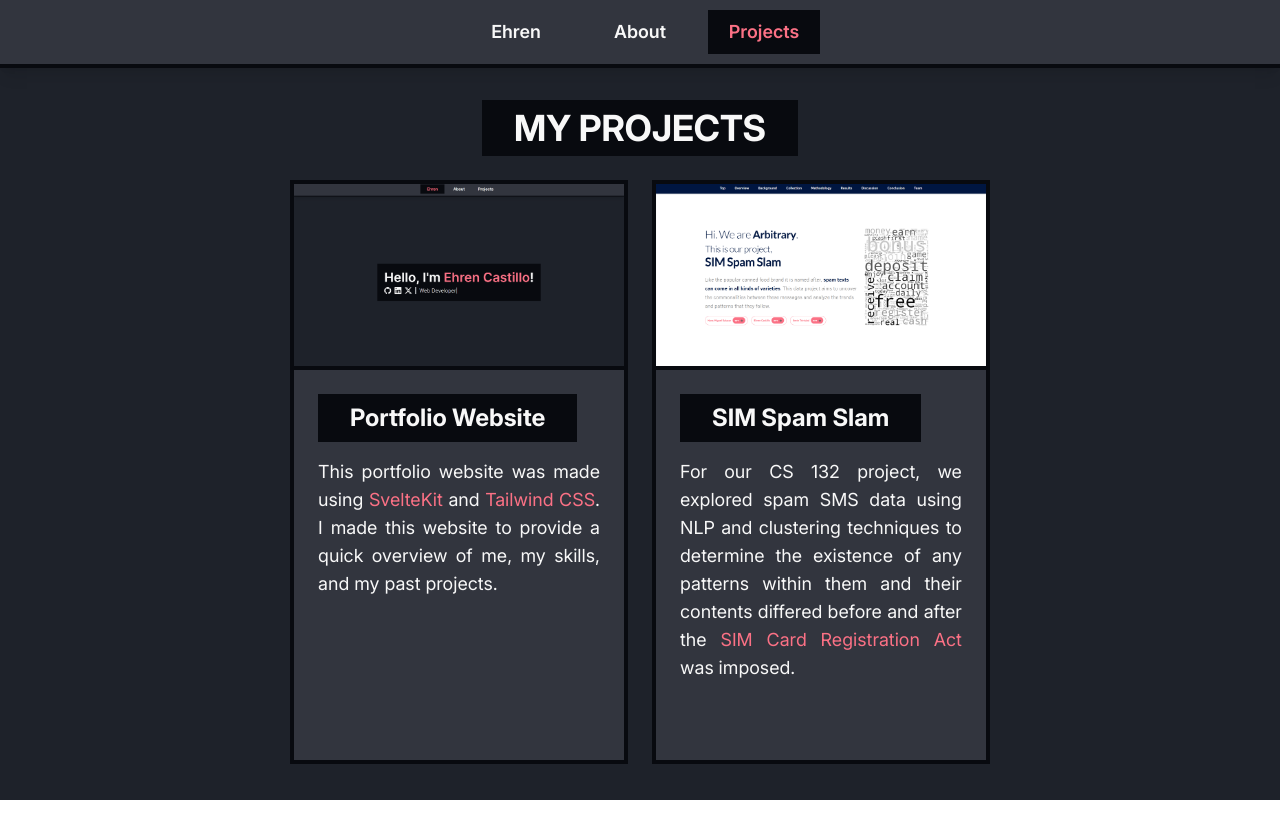
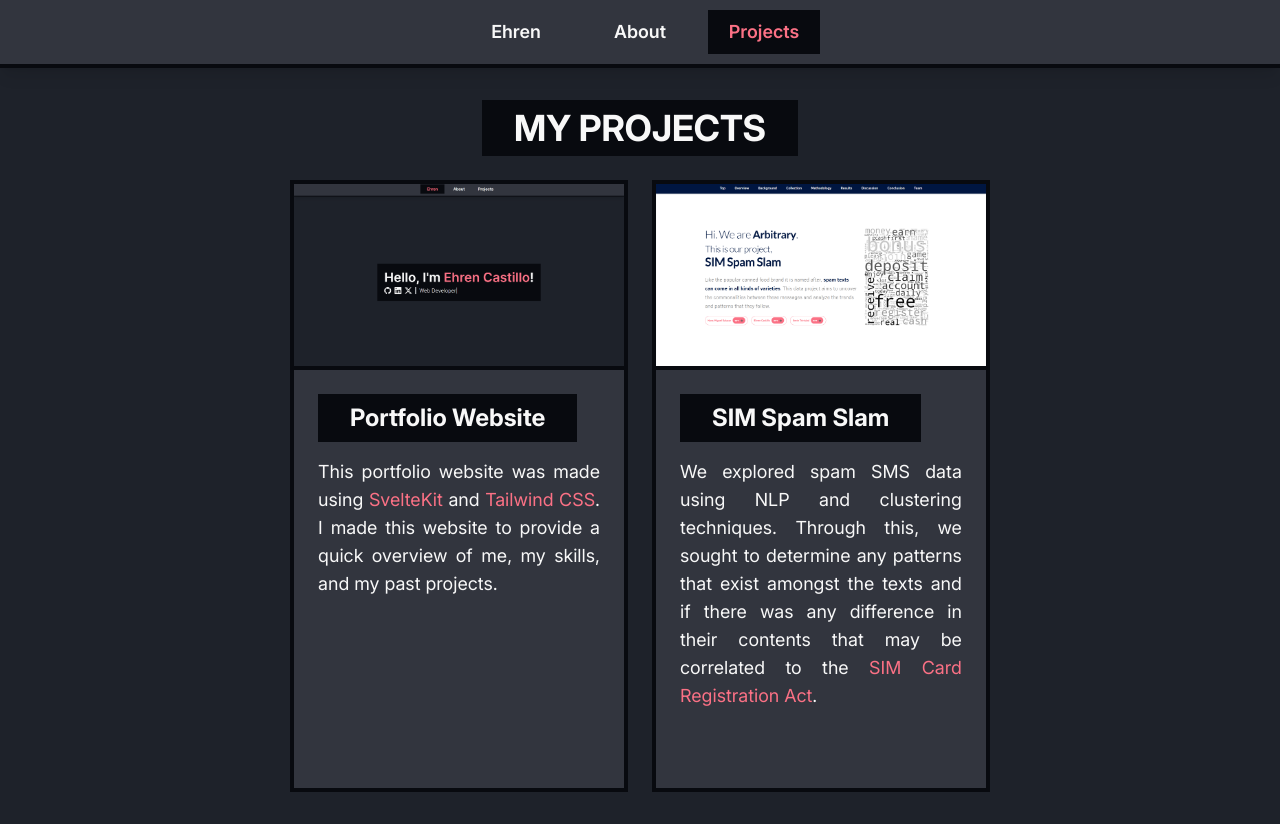
Before and after one commit to ehrelevant/ehrelevant.github.io, a SvelteKit app: page /projects in a window 1280 px wide. Before the commit the page ends 800 px from the top, so only its background shows below. Built offline with nearby package versions, Linux system fonts and the light colour scheme; some icons are missing.

Commit message:
fix: fix description grammar

```diff
--- a/src/routes/projects/Projects.svelte
+++ b/src/routes/projects/Projects.svelte
@@ -35,12 +35,12 @@
 			github="https://github.com/ktrin-u/CS132-Arbitrary"
 		>
 			{#snippet description()}
-				For our CS 132 project, we explored spam SMS data using NLP and clustering techniques to
-				determine the existence of any patterns within them and their contents differed before and
-				after the <Link
+				We explored spam SMS data using NLP and clustering techniques. Through this, we sought to
+				determine any patterns that exist amongst the texts and if there was any difference in their
+				contents that may be correlated to the <Link
 					href="https://lawphil.net/statutes/repacts/ra2022/ra_11934_2022.html"
 					toBlank>SIM Card Registration Act</Link
-				> was imposed.
+				>.
 			{/snippet}
 		</ProjectCard>
 	</div>
```
